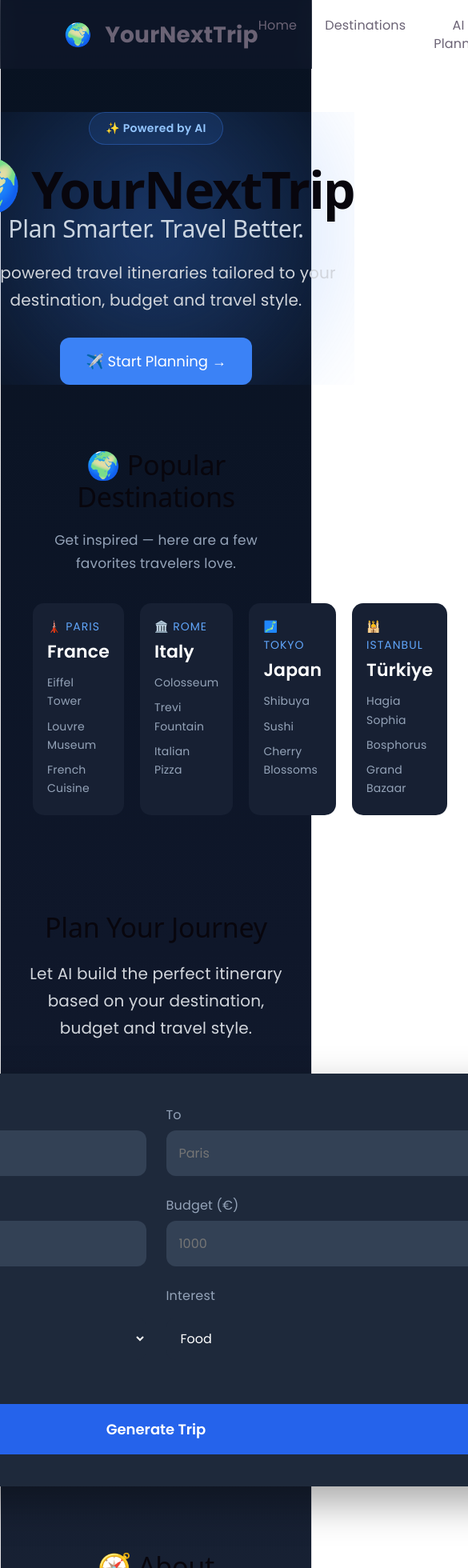
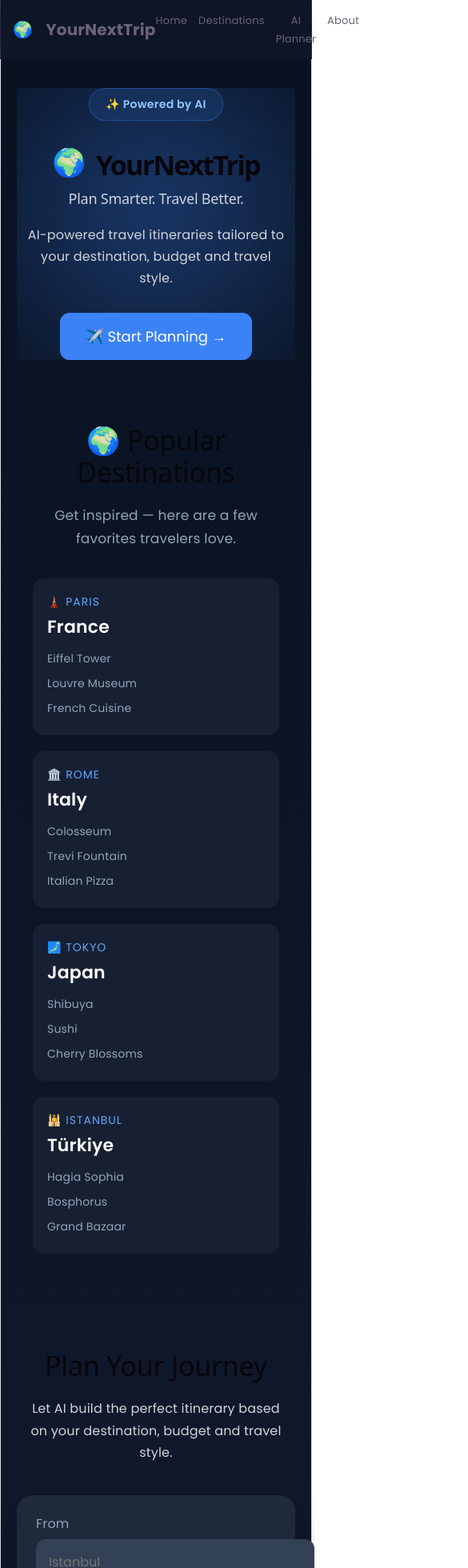
Before and after one commit to ayselinaydogdu/travel-planner-ai, a React (Vite) app: page / in a window 390 px wide. Shown: the top 1960 px of the page at 80% size, 585 px wide, since content can reach past the window. Built offline with nearby package versions, Linux system fonts and the light colour scheme.

Commit message:
mobil uyumlu tasarim

```diff
--- a/src/App.css
+++ b/src/App.css
@@ -91,7 +91,7 @@ button:hover{
 
     width: 100%;
 
-    padding: 20px 80px;
+    padding: 20px 20px;
 
     background: rgba(15,23,42,.75);
     backdrop-filter: blur(12px);
@@ -166,7 +166,8 @@ button:hover{
 
 .search-card{
 
-    width:900px;
+    width:100%;
+    max-width:900px;
 
     margin-top:40px;
 
@@ -1009,3 +1010,71 @@ color:#dbeafe;
 .nav-links li {
   cursor: pointer;
 }
+
+@media (max-width: 768px) {
+  .navbar {
+    padding: 14px 16px;
+  }
+
+  .logo {
+    font-size: 20px;
+  }
+
+  .nav-links {
+    gap: 14px;
+    font-size: 13px;
+  }
+
+  .hero {
+    margin-top: 90px;
+  }
+
+  .hero-title {
+    font-size: 34px;
+    flex-wrap: wrap;
+  }
+
+  .hero-subtitle {
+    font-size: 18px;
+  }
+
+  p {
+    font-size: 16px;
+    padding: 0 10px;
+  }
+
+  .search-card {
+    grid-template-columns: 1fr;
+    padding: 24px;
+  }
+
+  .generate-btn {
+    grid-column: 1;
+  }
+
+  .destinations-grid {
+    grid-template-columns: 1fr 1fr;
+  }
+
+  .about-cards {
+    grid-template-columns: 1fr;
+  }
+
+  .destination-content {
+    grid-template-columns: 1fr;
+  }
+
+  .trip-info {
+    grid-template-columns: 1fr;
+  }
+
+  .weather-grid {
+    grid-template-columns: 1fr;
+  }
+}
+
+@media (max-width: 480px) {
+  .destinations-grid {
+    grid-template-columns: 1fr;
+  }
+}
```
